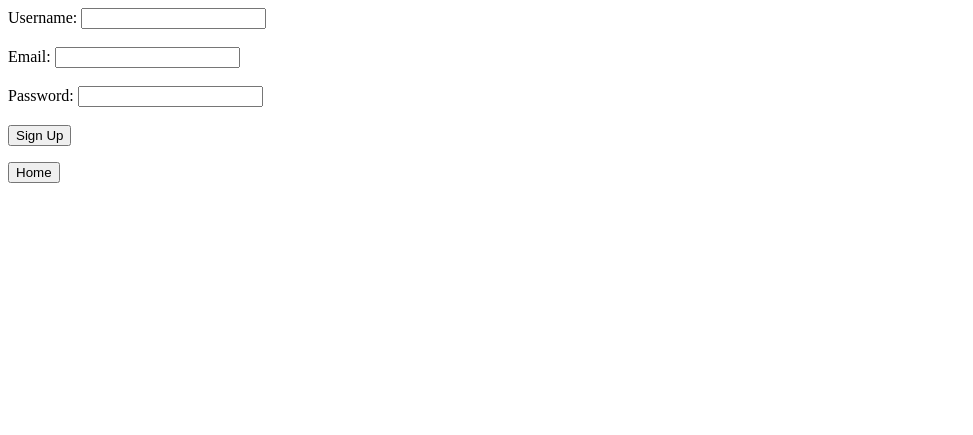
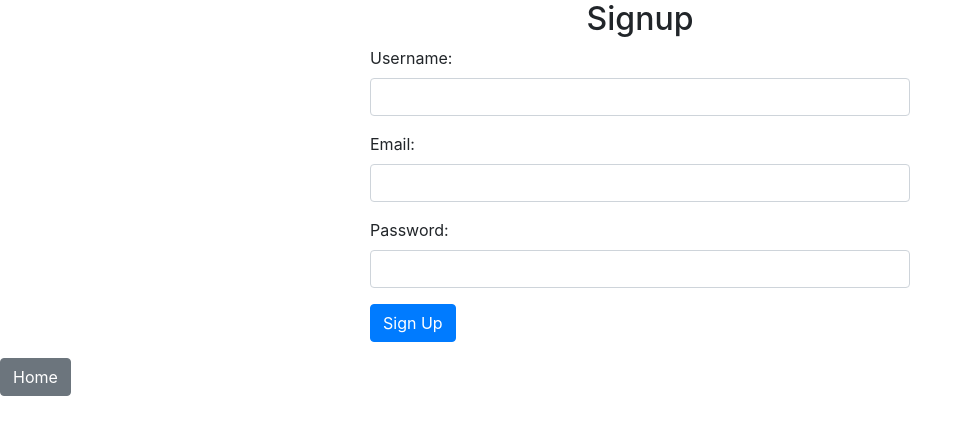
Before and after one commit to SSreeramsetty11/flask-form-example, a Flask app: page /signup in a window 1280 px wide. Shown: the top 435 px of the page, without its empty margins (0-973 px from the left). Run offline with Flask 3, Linux system fonts and the light colour scheme; some libraries are stand-ins or nearby versions.

Commit message:
applied bootstrap to signup page

```diff
--- a/templates/signup.html
+++ b/templates/signup.html
@@ -1,15 +1,35 @@
 <html>
+<head>
+    <title>Signup Page</title>
+    <link rel="stylesheet" href="https://maxcdn.bootstrapcdn.com/bootstrap/4.0.0/css/bootstrap.min.css">
+    <script src="https://ajax.googleapis.com/ajax/libs/jquery/3.5.1/jquery.min.js"></script>
+    <script src="https://maxcdn.bootstrapcdn.com/bootstrap/4.0.0/js/bootstrap.min.js"></script>
+</head>
 
-<form method="POST">
-    <label for="username">Username:</label>
-    <input type="text" id="username" name="username"><br><br>
-    <label for="email">Email:</label>
-    <input type="email" id="email" name="email"><br><br>
-    <label for="password">Password:</label>
-    <input type="password" id="password" name="password"><br><br>
-    <input type="submit" value="Sign Up">
-</form>
+<body>
+    <div class="container">
+        <div class="row justify-content-center">
+            <div class="col-md-6">
+                <h2 class="text-center">Signup</h2>
+                <form method="POST">
+                    <div class="form-group">
+                        <label for="username">Username:</label>
+                        <input type="text" id="username" name="username" class="form-control">
+                    </div>
+                    <div class="form-group">
+                        <label for="email">Email:</label>
+                        <input type="email" id="email" name="email" class="form-control">
+                    </div>
+                    <div class="form-group">
+                        <label for="password">Password:</label>
+                        <input type="password" id="password" name="password" class="form-control">
+                    </div>
+                    <button type="submit" class="btn btn-primary">Sign Up</button>
+                </form>
+            </div>
+        </div>
+    </div>
 
-<button onclick="location.href='/'">Home</button>
-
+    <button class="btn btn-secondary" onclick="location.href='/'">Home</button>
+</body>
 </html>
```
